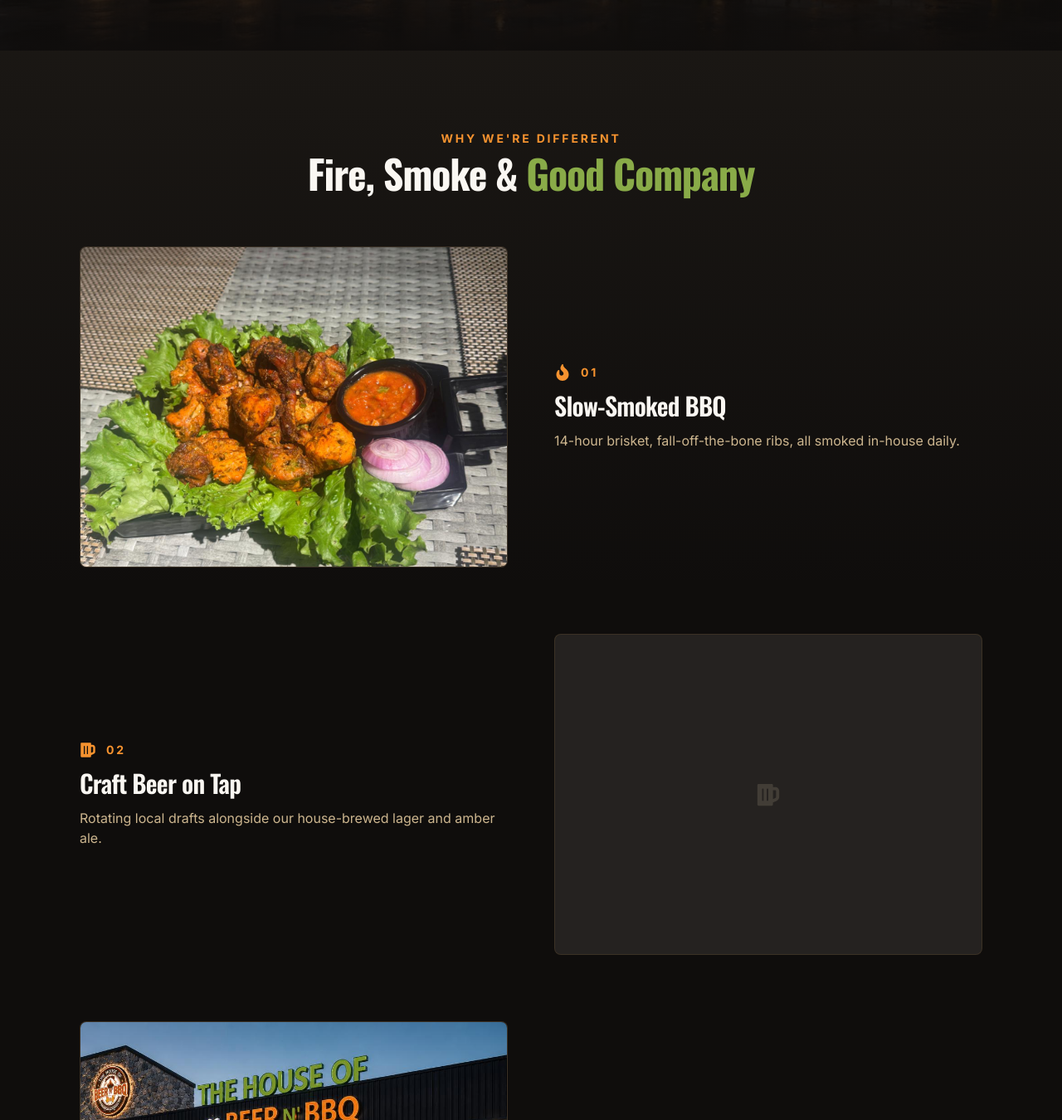
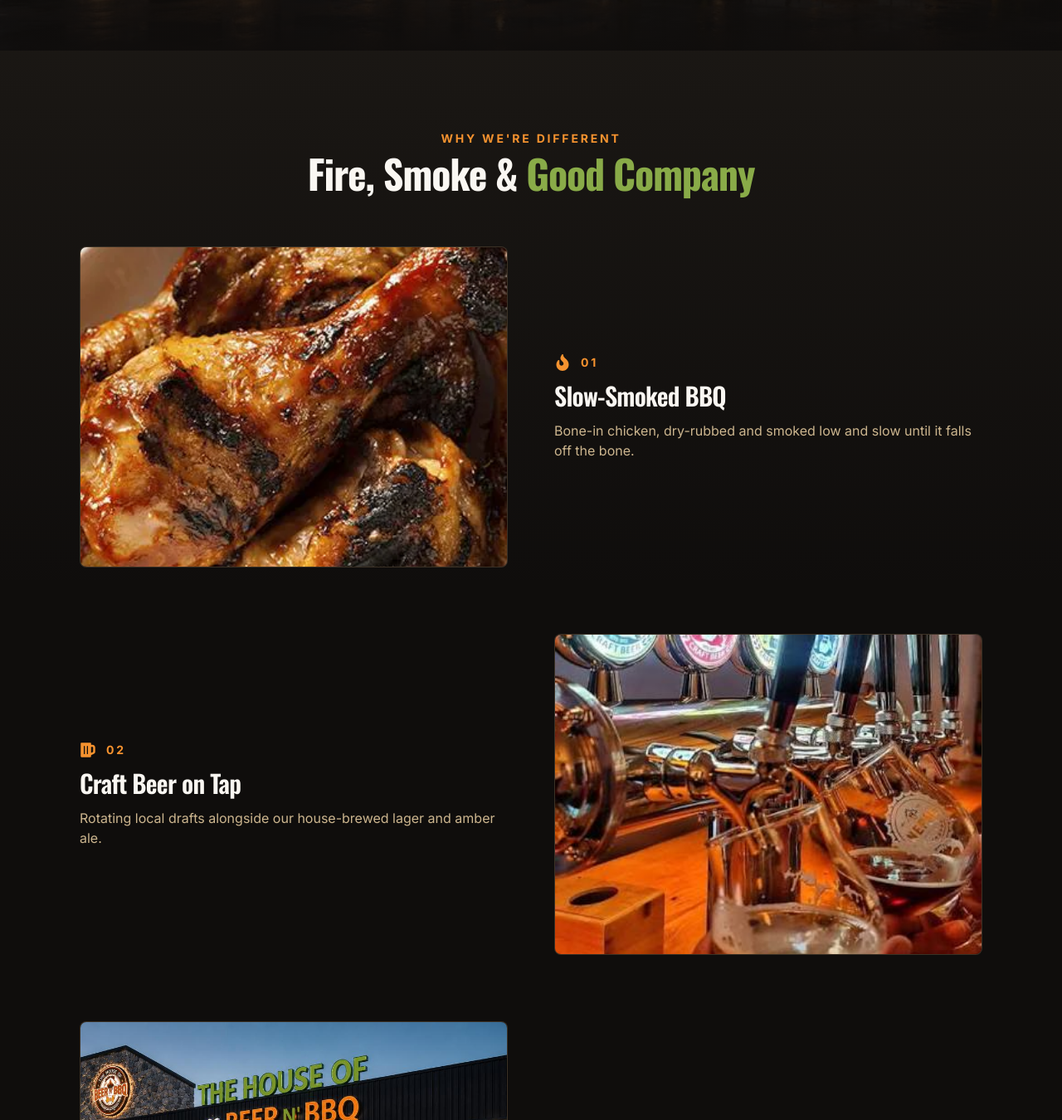
Before and after one commit to enriqueshr/house-of-beer-n-bbq, a React (Vite) app in the folder frontend/: page / in a window 1280 px wide. Shown: the part 785-2135 px from the top of the page at 83% size. Built offline with nearby package versions, Linux system fonts and the light colour scheme; no server answers.

Commit message:
Add real photos to Slow-Smoked BBQ and Craft Beer highlights
Swaps the Slow-Smoked BBQ description to chicken (matching what's actually
on the menu) and adds real photos for both the BBQ and craft beer cards.

```diff
--- a/frontend/src/pages/Home.jsx
+++ b/frontend/src/pages/Home.jsx
@@ -14,14 +14,14 @@ const HIGHLIGHTS = [
   {
     icon: FaFire,
     title: 'Slow-Smoked BBQ',
-    desc: '14-hour brisket, fall-off-the-bone ribs, all smoked in-house daily.',
-    image: '/images/gallery/food-1.jpg',
+    desc: 'Bone-in chicken, dry-rubbed and smoked low and slow until it falls off the bone.',
+    image: '/images/slow-smoked-chicken.webp',
   },
   {
     icon: FaBeer,
     title: 'Craft Beer on Tap',
     desc: 'Rotating local drafts alongside our house-brewed lager and amber ale.',
-    image: null,
+    image: '/images/craft-beer.jpg',
   },
   {
     icon: FaUtensils,
```
Also changed, not shown: frontend/public/images/craft-beer.jpg (added), frontend/public/images/slow-smoked-chicken.webp (added).
